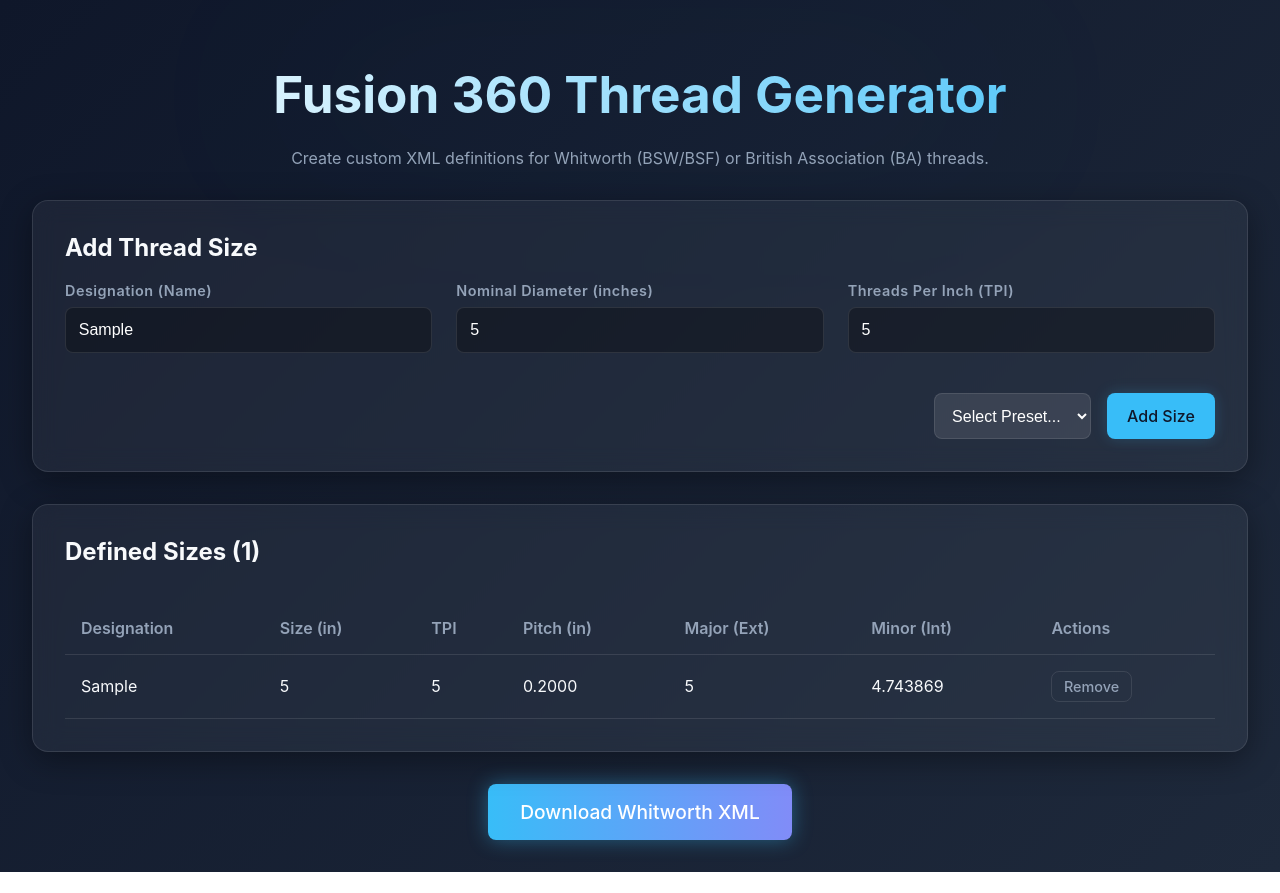
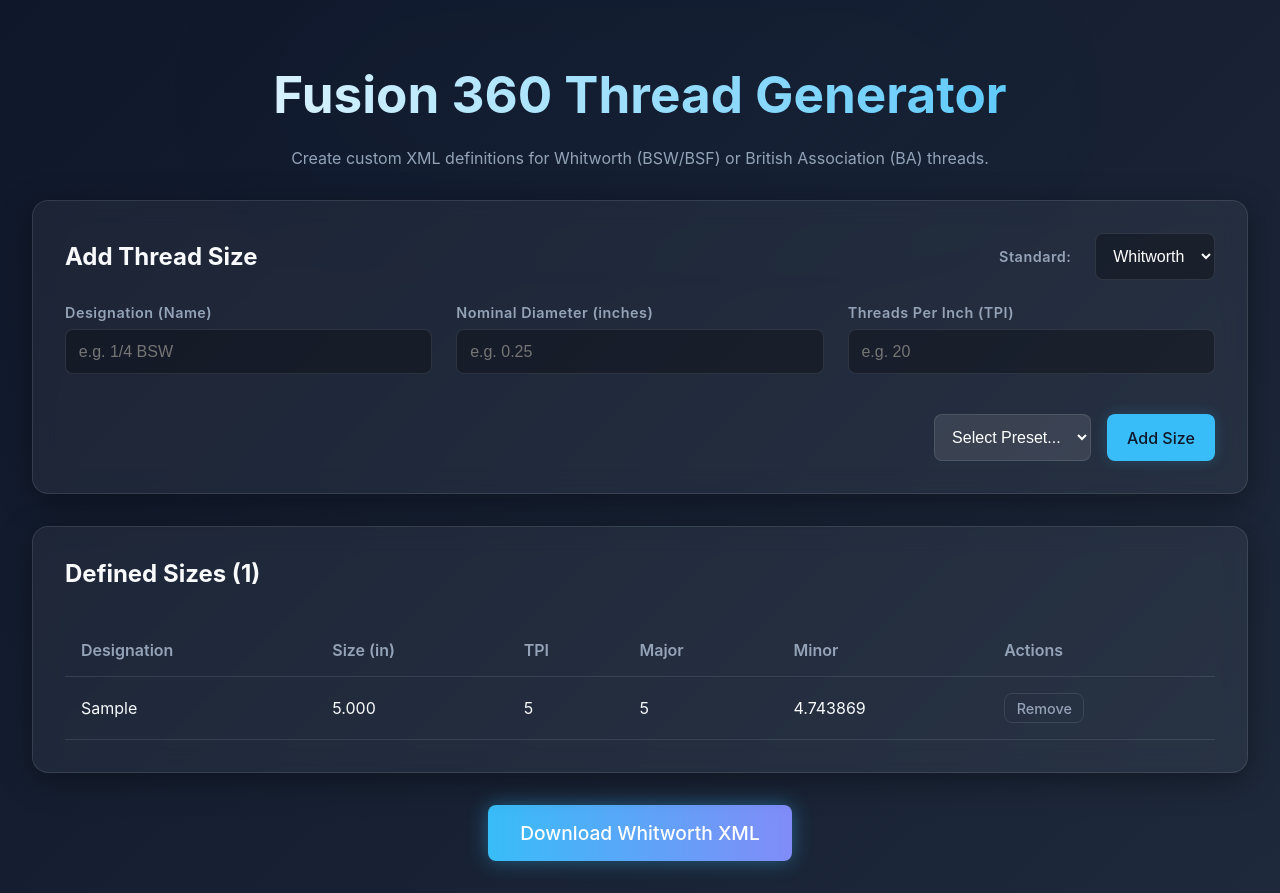
Before and after one commit to matthewmcneill/FusionThreadsGenerator, a React (Vite) app: page / in a window 1280 px wide. Both pictures are taken after typing "Sample", "5", "5" into the empty fields and a click on the button "Add Size". Before the commit the page ends 872 px from the top, so only its background shows below. Built offline with nearby package versions, Linux system fonts and the light colour scheme.

Commit message:
First commit

```diff
--- a/src/components/ThreadForm.jsx
+++ b/src/components/ThreadForm.jsx
@@ -1,63 +1,92 @@
 
 import React, { useState } from 'react';
 
-const ThreadForm = ({ onAdd, onGenerate }) => {
+const ThreadForm = ({ onAdd, currentStandard, onStandardChange }) => {
     // Local state for inputs
-    const [designation, setDesignation] = useState(''); // e.g. "1/4 BSW"
-    const [size, setSize] = useState(''); // Nominal diameter
-    const [tpi, setTpi] = useState(''); // Threads per inch
+    const [designation, setDesignation] = useState('');
+    const [size, setSize] = useState('');
+    const [tpi, setTpi] = useState('');
+
+    const isWhitworth = currentStandard === 'Whitworth';
 
     const handleSubmit = (e) => {
         e.preventDefault();
-        if (!designation || !size || !tpi) return;
+        if (!designation || !size) return;
+        if (isWhitworth && !tpi) return;
 
         onAdd({
             designation,
-            size: parseFloat(size),
-            tpi: parseFloat(tpi)
+            size: isWhitworth ? parseFloat(size) : size, // BA size is number string
+            tpi: isWhitworth ? parseFloat(tpi) : null
         });
 
-        // Reset fields (optional, maybe keep for easy next entry?)
-        // setDesignation('');
-        // setSize('');
-        // setTpi('');
+        // Reset fields
+        setDesignation('');
+        setSize('');
+        setTpi('');
     };
 
-    // Pre-fill Logic helper (could be expanded)
     const handlePreset = (e) => {
         const val = e.target.value;
+        if (!val) return;
+
+        if (isWhitworth) {
             if (val === '1/4 BSW') {
                 setDesignation('1/4 BSW');
                 setSize('0.25');
                 setTpi('20');
+            } else if (val === '1/2 BSW') {
+                setDesignation('1/2 BSW');
+                setSize('0.5');
+                setTpi('12');
             }
-        // Add more presets later or via config
+        } else {
+            // BA Presets
+            setDesignation(`${val} BA`);
+            setSize(val);
+            setTpi(''); // Not used for BA calculator as it's lookup based
+        }
     };
 
     return (
         <div className="glass-panel">
-            <h2 style={{ marginTop: 0, textAlign: 'left' }}>Add Thread Size</h2>
+            <div style={{ display: 'flex', justifyContent: 'space-between', alignItems: 'center', marginBottom: '1.5rem' }}>
+                <h2 style={{ margin: 0 }}>Add Thread Size</h2>
+                <div className="input-group" style={{ margin: 0, flexDirection: 'row', alignItems: 'center' }}>
+                    <label style={{ marginRight: '1rem' }}>Standard:</label>
+                    <select
+                        value={currentStandard}
+                        onChange={(e) => onStandardChange(e.target.value)}
+                        style={{ width: 'auto' }}
+                    >
+                        <option value="Whitworth">Whitworth</option>
+                        <option value="BA Threads">BA</option>
+                    </select>
+                </div>
+            </div>
+
             <form onSubmit={handleSubmit}>
                 <div className="grid-form">
                     <div className="input-group">
                         <label>Designation (Name)</label>
                         <input
                             type="text"
-                            placeholder="e.g. 1/4 BSW"
+                            placeholder={isWhitworth ? "e.g. 1/4 BSW" : "e.g. 2 BA"}
                             value={designation}
                             onChange={(e) => setDesignation(e.target.value)}
                         />
                     </div>
                     <div className="input-group">
-                        <label>Nominal Diameter (inches)</label>
+                        <label>{isWhitworth ? 'Nominal Diameter (inches)' : 'BA Number'}</label>
                         <input
-                            type="number"
+                            type={isWhitworth ? "number" : "text"}
                             step="any"
-                            placeholder="e.g. 0.25"
+                            placeholder={isWhitworth ? "e.g. 0.25" : "e.g. 2"}
                             value={size}
                             onChange={(e) => setSize(e.target.value)}
                         />
                     </div>
+                    {isWhitworth && (
                         <div className="input-group">
                             <label>Threads Per Inch (TPI)</label>
                             <input
@@ -68,14 +97,25 @@
                                 onChange={(e) => setTpi(e.target.value)}
                             />
                         </div>
+                    )}
                 </div>
 
                 <div style={{ display: 'flex', justifyContent: 'flex-end', gap: '1rem', marginTop: '1rem' }}>
-                    {/* Preset demo */}
                     <select onChange={handlePreset} style={{ width: 'auto', background: 'rgba(255,255,255,0.1)' }}>
                         <option value="">Select Preset...</option>
+                        {isWhitworth ? (
+                            <>
                                 <option value="1/4 BSW">1/4 BSW</option>
-                        {/* TODO: Add full BSW table */}
+                                <option value="1/2 BSW">1/2 BSW</option>
+                            </>
+                        ) : (
+                            <>
+                                <option value="0">0 BA</option>
+                                <option value="2">2 BA</option>
+                                <option value="4">4 BA</option>
+                                <option value="6">6 BA</option>
+                            </>
+                        )}
                     </select>
 
                     <button type="submit">Add Size</button>
--- a/src/components/ThreadList.jsx
+++ b/src/components/ThreadList.jsx
@@ -1,7 +1,7 @@
 
 import React from 'react';
 
-const ThreadList = ({ threads, onRemove }) => {
+const ThreadList = ({ threads, onRemove, unit }) => {
     if (threads.length === 0) {
         return (
             <div className="glass-panel" style={{ textAlign: 'center', color: 'var(--text-secondary)' }}>
@@ -9,6 +9,8 @@
             </div>
         );
     }
+
+    const isMetric = unit === 'mm';
 
     return (
         <div className="glass-panel">
@@ -18,11 +20,10 @@
                     <thead>
                         <tr>
                             <th>Designation</th>
-                            <th>Size (in)</th>
-                            <th>TPI</th>
-                            <th>Pitch (in)</th>
-                            <th>Major (Ext)</th>
-                            <th>Minor (Int)</th>
+                            <th>{isMetric ? 'BA No.' : 'Size (in)'}</th>
+                            <th>{isMetric ? 'Pitch (mm)' : 'TPI'}</th>
+                            <th>Major</th>
+                            <th>Minor</th>
                             <th>Actions</th>
                         </tr>
                     </thead>
@@ -30,9 +31,8 @@
                         {threads.map((t, idx) => (
                             <tr key={idx}>
                                 <td>{t.designation}</td>
-                                <td>{t.size}</td>
-                                <td>{t.tpi}</td>
-                                <td>{(1 / t.tpi).toFixed(4)}</td>
+                                <td>{isMetric ? t.size : t.size.toFixed(3)}</td>
+                                <td>{isMetric ? t.basic.p.toFixed(4) : t.tpi}</td>
                                 <td>{t.external.major}</td>
                                 <td>{t.internal.minor}</td>
                                 <td className="row-actions">
--- a/src/utils/xmlGenerator.js
+++ b/src/utils/xmlGenerator.js
@@ -12,15 +12,21 @@
   <SortOrder>${threadStandard.sortOrder}</SortOrder>
   <ThreadForm>${threadStandard.threadForm}</ThreadForm>`;
 
+  const isMetric = threadStandard.unit === 'mm';
+
   const body = threads.map(t => {
-        // t contains: size, designation, tpi, defaults (external/internal dimensions)
+    // For BA (metric), we use <Pitch>. For Whitworth (inch), we use <TPI>.
+    const pitchElement = isMetric
+      ? `<Pitch>${t.basic.p}</Pitch>`
+      : `<TPI>${t.tpi}</TPI>`;
+
     return `
   <ThreadSize>
     <Size>${t.size}</Size>
     <Designation>
       <ThreadDesignation>${t.designation}</ThreadDesignation>
       <CTD>${t.designation}</CTD>
-      <TPI>${t.tpi}</TPI>
+      ${pitchElement}
       <Thread>
         <Gender>external</Gender>
         <Class>Medium</Class>
```
Also changed, not shown: src/utils/threadFormulas.js (deleted, +0 -111 lines). Lines whose indentation alone changed are shown as unchanged.
